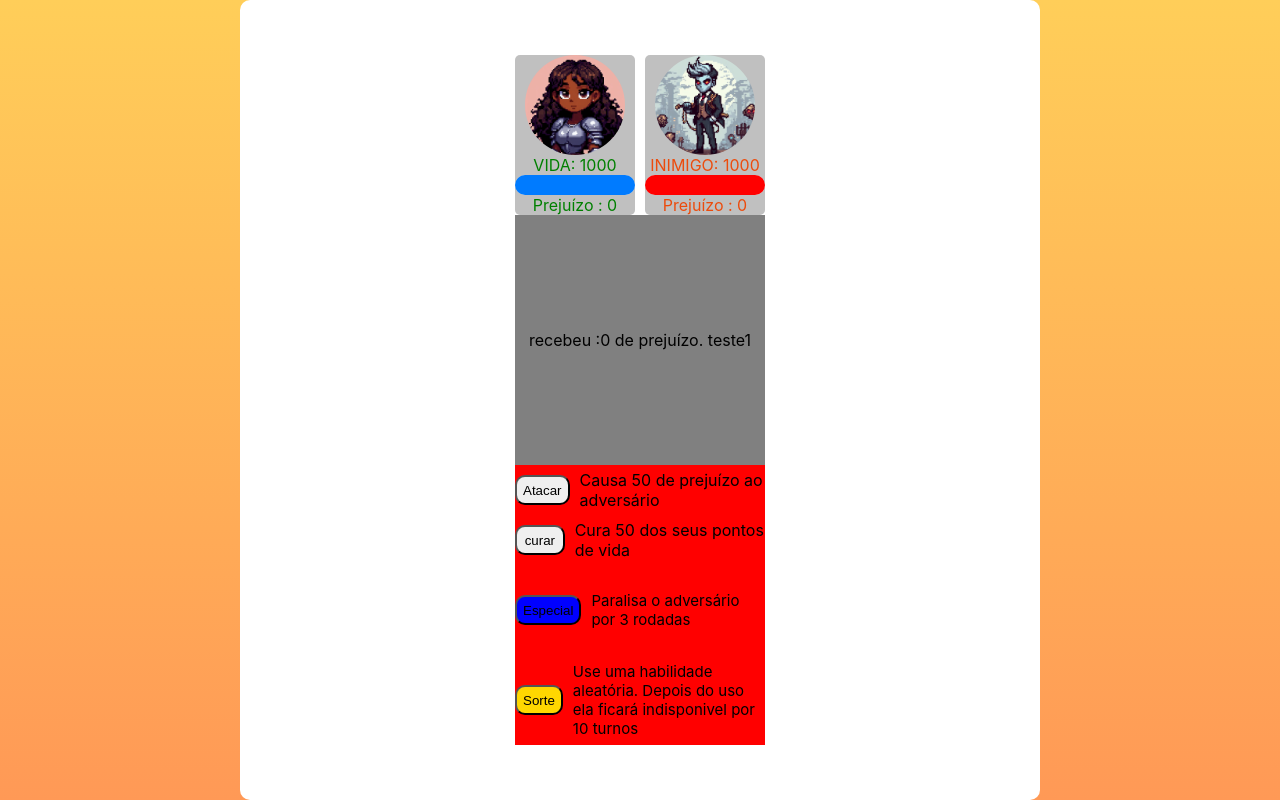
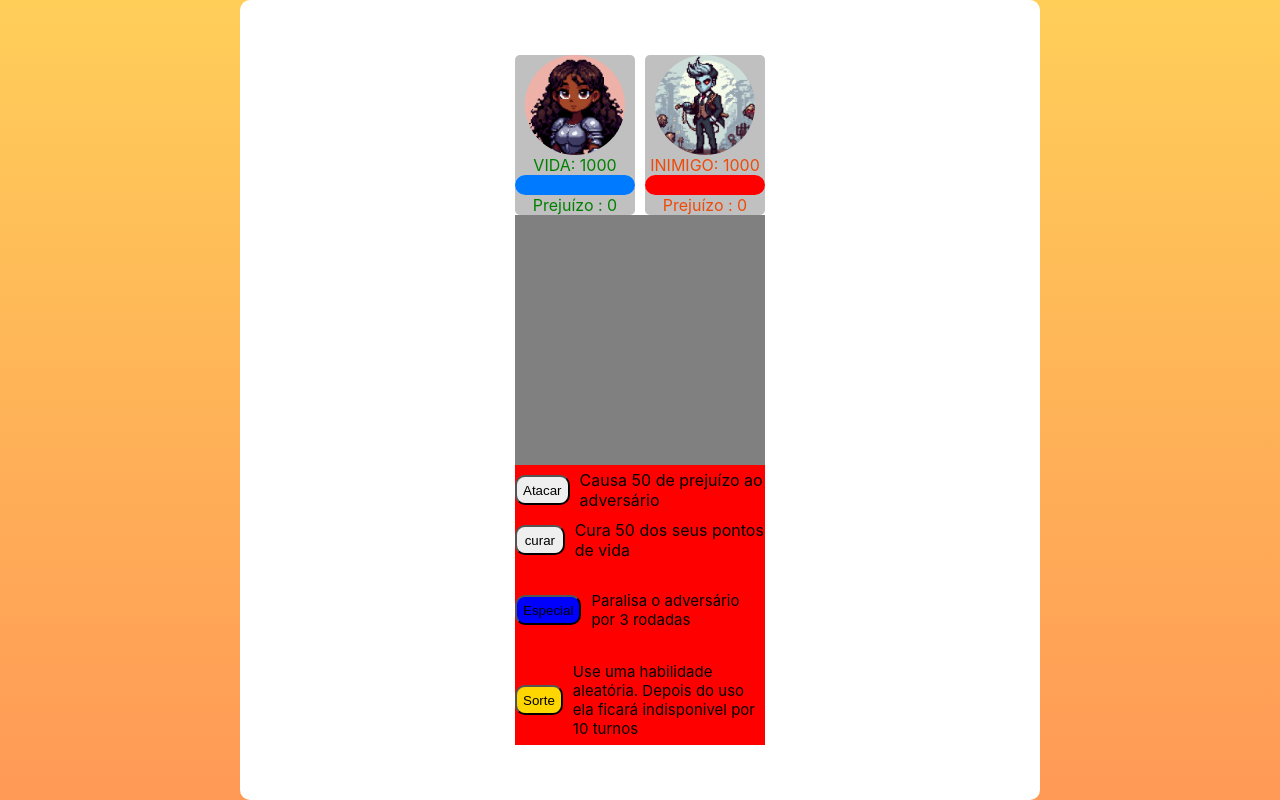
Before and after one commit to DanielMoura1/Culto, a React (Create React App) app: page / in a window 1280 px wide. Both pictures are taken after a click on the element "Livia". Built offline with nearby package versions, Linux system fonts and the light colour scheme.

Commit message:
MONITOR AGORA MOSTRA A HABILIDADE DA SORTE

```diff
--- a/src/selecao.js
+++ b/src/selecao.js
@@ -23,9 +23,10 @@ function Selecao() {
     const [imgg,setImgg] =useState('')
     const [moeda,setMoeda] =useState('')
     const [animGolpe,setAnimGolpe] =useState('')
-    const monitor=['recebeu :'+recebido+' de prejuízo. teste1','recebeu:'+recebido+'de prejuízo. teste2','recebeu:'+recebido+'de prejuízo. teste3']
+    const monitor=['Paralisou o adversário por 3 rodadas','Envenenou o adversário por 3 rodadas causando 30 de prejuízo','Jogou uma moeda para cima e tem 50% de chance de curar 200 de vida sua ou 50 de vida do adversário','Ficará 10 rodadas recebendo apenas a metade do prejuizo','']
     const [texto,setTexto] =useState('')
     const ab=['Paralisa o adversário por 3 rodadas','Envenena o adversário por 3 rodadas causando 30 de prejuízo','Joga uma moeda para cima e tem 50% de chance de curar 200 de vida sua ou 50 de vida do adversário','Fica 10 rodadas recebendo apenas a metade do prejuizo']
+    const [numeroM,setNumeroM] =useState(4)
 
     function escolher(nome,img,tex){
 
@@ -266,6 +267,7 @@ function Selecao() {
             }
         }
         setRad(10)
+        setNumeroM(sorte)
         if(atks[sorte]=='kamylly'){
             setCor('kamyllyEspecial')
         }
@@ -466,7 +468,7 @@ function Selecao() {
                     </div>
                 </div>
                 <div class={moeda}></div>
-                <div className='monitor'>{recebido<=30 ? monitor[0]:recebido<=60 ? monitor[1]:monitor[2]}</div>
+                <div className='monitor'>{monitor[numeroM]}</div>
                 <div className={moeda =="coin" || animGolpe !='' ? 'none':''}>
                     <div className='bot'>
                         <button className='botao' onClick={atacar}> Atacar</button>
```
